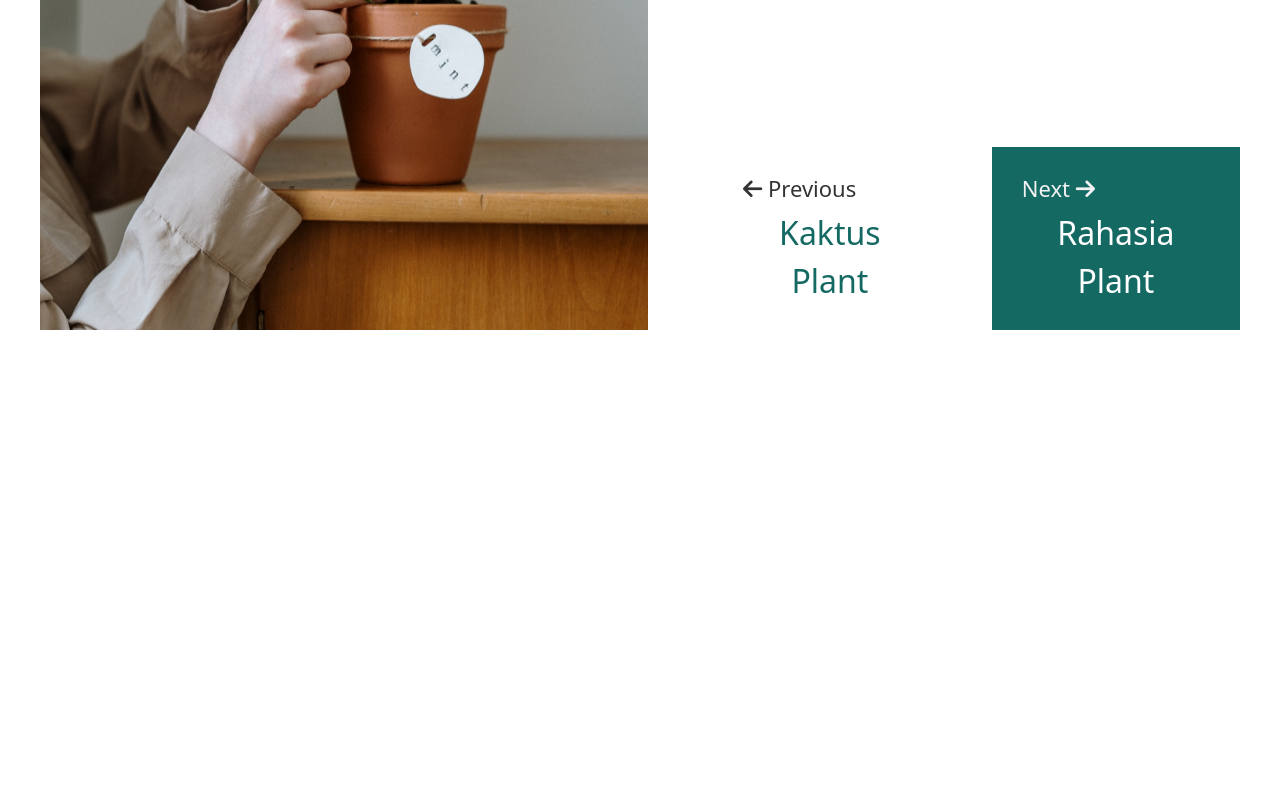
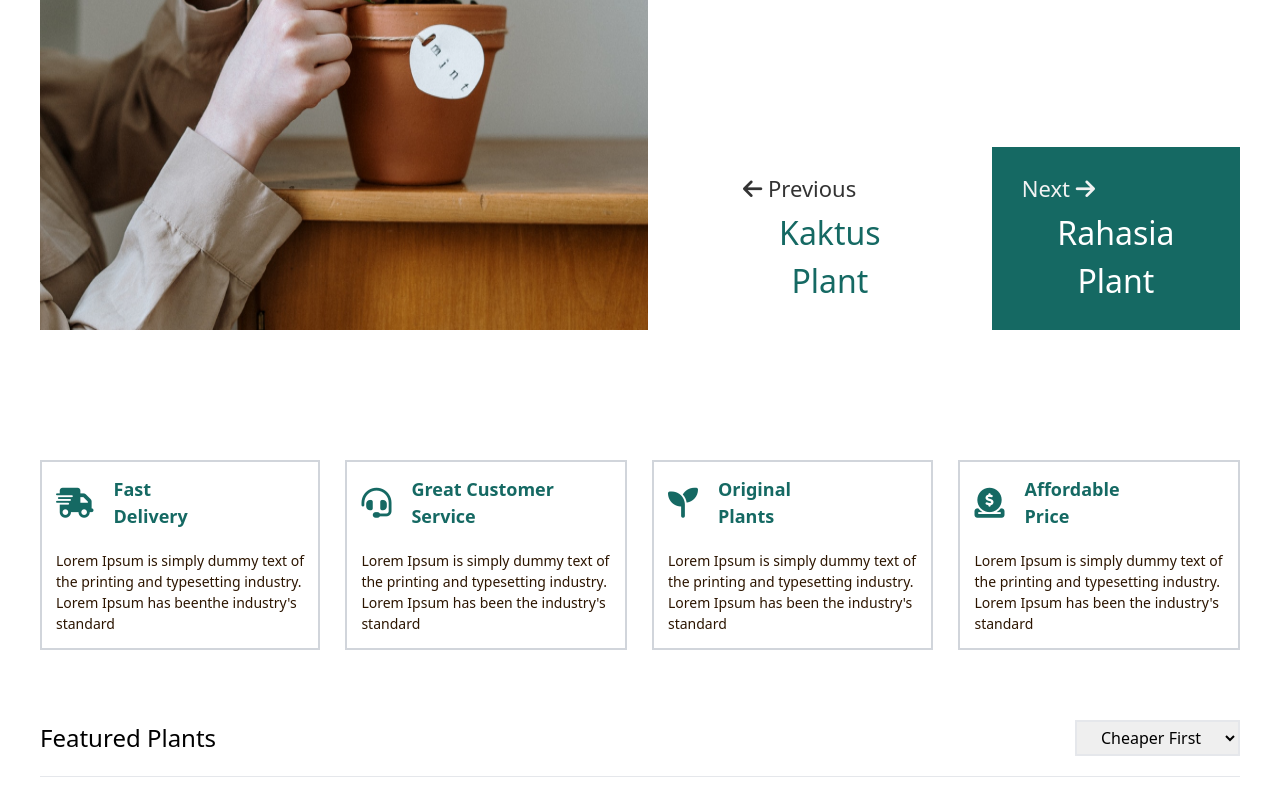
Before and after one commit to dilshod003/flower-branch-hw, a website: page src/index.html in a window 1280 px wide. Shown: the part 459-1254 px from the top of the page. Before the commit the page ends 800 px from the top, so only its background shows below. Drawn offline with Linux system fonts and the light colour scheme.

Commit message:
featured section

```diff
--- a/src/index.html
+++ b/src/index.html
@@ -56,7 +56,7 @@
         <div
           class="footer_btn flex gap-[30px] items-center justify-end mt-[30px] md:gap-[50px] md:mt-[150px]"
         >
-          <div class="btn_left text-[#333333] px-[25px] py-[15px]">
+          <div class="btn_left text-[#333333] md:px-[25px] py-[15px]">
             <button class="flex flex-col gap-1">
               <span class="md:text-[22px]"
                 ><i class="fa-solid fa-arrow-left"></i> Previous</span
@@ -80,6 +80,90 @@
       </section>
     </section>
 
+    <!-- Featured Plants -->
+    <section
+      class="featured p-[14px] max-w-[1200px] m-auto md:mt-[130px] md:p-0"
+    >
+      <!-- four blocks -->
+      <div class="flex flex-col gap-[25px] md:flex-row">
+        <div
+          class="border-[2px] border-gray-300 p-[14px] flex flex-col gap-[20px]"
+        >
+          <div
+            class="flex items-center font-[700] text-[#156963] gap-[20px] text-[18px]"
+          >
+            <i class="fa-solid fa-truck-fast text-[30px]"></i>
+            <p>
+              Fast <br />
+              Delivery
+            </p>
+          </div>
+          <p class="text-[14px] text-[#2C1500]">
+            Lorem Ipsum is simply dummy text of the printing and typesetting
+            industry. Lorem Ipsum has beenthe industry's standard
+          </p>
+        </div>
+        <div
+          class="border-[2px] border-gray-300 p-[14px] flex flex-col gap-[20px]"
+        >
+          <div
+            class="flex items-center font-[700] text-[#156963] gap-[20px] text-[18px]"
+          >
+            <i class="fa-solid fa-headset text-[30px]"></i>
+            <p>
+              Great Customer <br />
+              Service
+            </p>
+          </div>
+          <p class="text-[14px] text-[#2C1500]">
+            Lorem Ipsum is simply dummy text of the printing and typesetting
+            industry. Lorem Ipsum has been the industry's standard
+          </p>
+        </div>
+        <div
+          class="border-[2px] border-gray-300 p-[14px] flex flex-col gap-[20px]"
+        >
+          <div
+            class="flex items-center font-[700] text-[#156963] gap-[20px] text-[18px]"
+          >
+            <i class="fa-solid fa-seedling text-[30px]"></i>
+            <p>
+              Original <br />
+              Plants
+            </p>
+          </div>
+          <p class="text-[14px] text-[#2C1500]">
+            Lorem Ipsum is simply dummy text of the printing and typesetting
+            industry. Lorem Ipsum has been the industry's standard
+          </p>
+        </div>
+        <div
+          class="border-[2px] border-gray-300 p-[14px] flex flex-col gap-[20px]"
+        >
+          <div
+            class="flex items-center font-[700] text-[#156963] gap-[20px] text-[18px]"
+          >
+            <i class="fa-solid fa-circle-dollar-to-slot text-[30px]"></i>
+            <p>
+              Affordable <br />
+              Price
+            </p>
+          </div>
+          <p class="text-[14px] text-[#2C1500]">
+            Lorem Ipsum is simply dummy text of the printing and typesetting
+            industry. Lorem Ipsum has been the industry's standard
+          </p>
+        </div>
+      </div>
 
+      <!-- Featured Plants bottom -->
+      <div class="flex justify-between mt-[70px]">
+        <p class="text-[24px]">Featured Plants</p>
+        <select name="" id="" class="border-[2px] px-[20px] py-[3px]">
+          <option value="">Cheaper First</option>
+        </select>
+      </div>
+      <hr class="mb-[30px] mt-[20px]" />
+    </section>
   </body>
 </html>
```
Also changed, not shown: src/img/Kecubung-Plants-flower-2.png (added), src/img/Kecubung-Plants-flower-3.png (added), src/img/Kecubung-plants-flower.png (added), src/img/kaktus.png (added), src/img/landak_flower.png (added), src/output.css.
